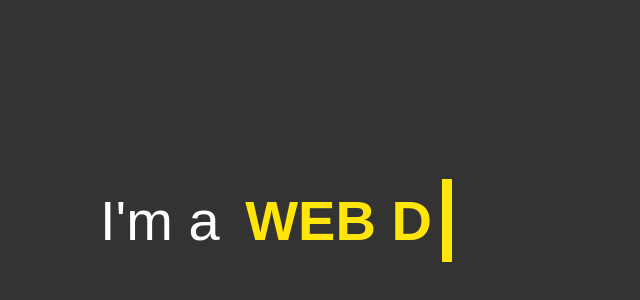
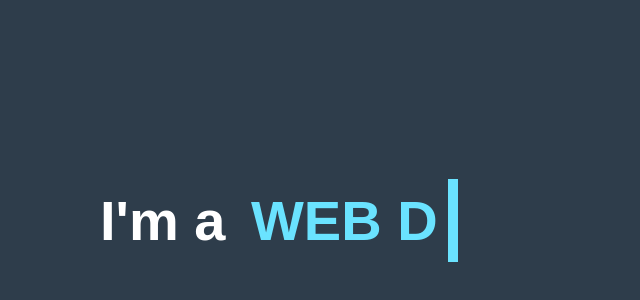
Before and after one commit to hc-data/code-snippets, a plain HTML site: page typewriter/index.html in a window 1280 px wide. Shown: the part 180-480 px from the top of the page, without its empty margins (0-640 px from the left). Drawn offline with Linux system fonts and the light colour scheme.

Commit message:
Update style.css

```diff
--- a/typewriter/style.css
+++ b/typewriter/style.css
@@ -1,6 +1,12 @@
 body, html {
     margin: 0;
 }
+
+:root {
+    --bg-color: #2E3D4B;
+    --text-color: #6AE3FF;
+}
+
 .container {
     padding: 0 100px 0 100px;
     min-width: 400px;
@@ -8,26 +14,26 @@ body, html {
     display: flex;
     align-items: center;
     box-sizing: border-box;
-    background: #333;
+    background: var(--bg-color);
 }
 
 .typewriter {
     font-family: Arial, Helvetica, sans-serif;
     font-size: 56px;
     color: #fff;
+    font-weight: bold;
 }
 
 .typewriter span {
-    color: #ffe509;
-    font-weight: bold;
+    color: var(--text-color);
     text-transform: uppercase;
     padding: 10px;
-    border-right: solid #ffe509 10px;
+    border-right: solid var(--text-color) 10px;
     animation: cursor 1s ease-in-out infinite;
 }
 
 @keyframes cursor {
-    from { border-color: #ffe509; }
+    from { border-color: var(--text-color); }
     to { border-color: transparent; }
 }
 
```
